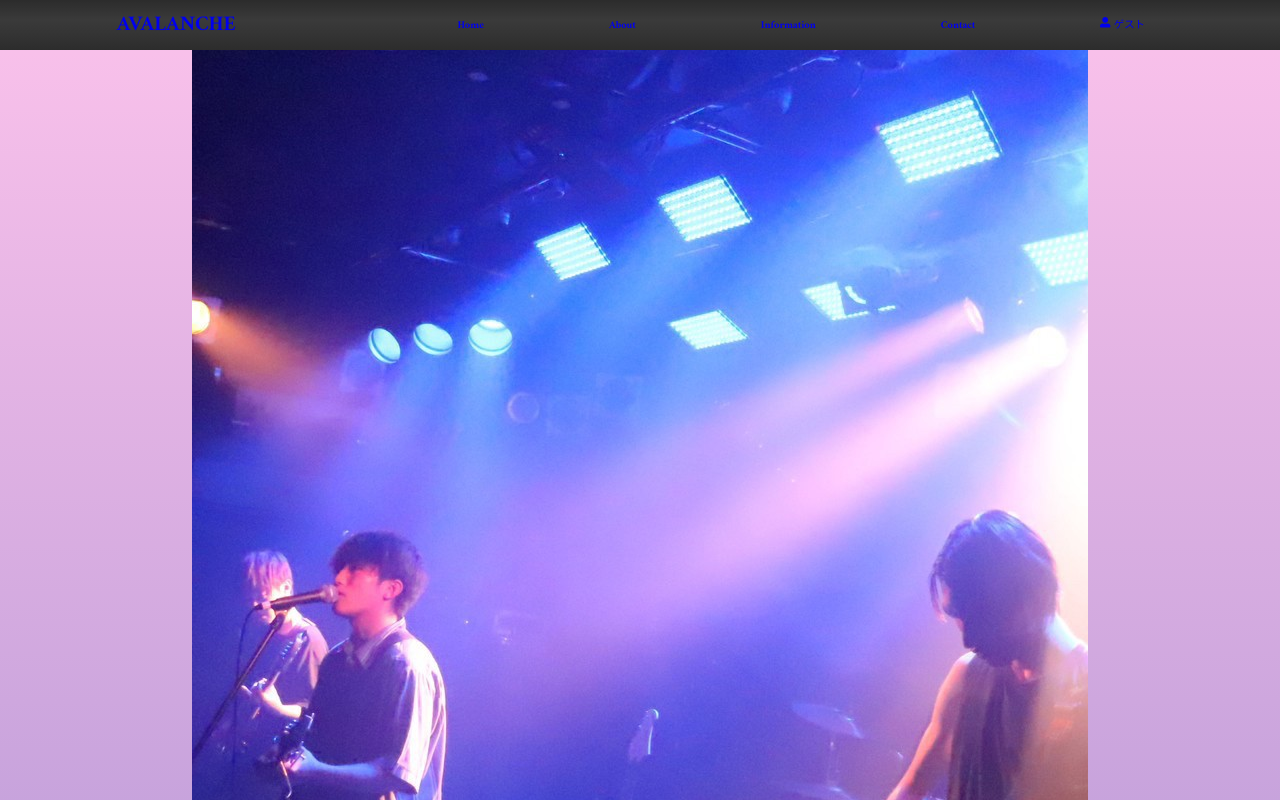
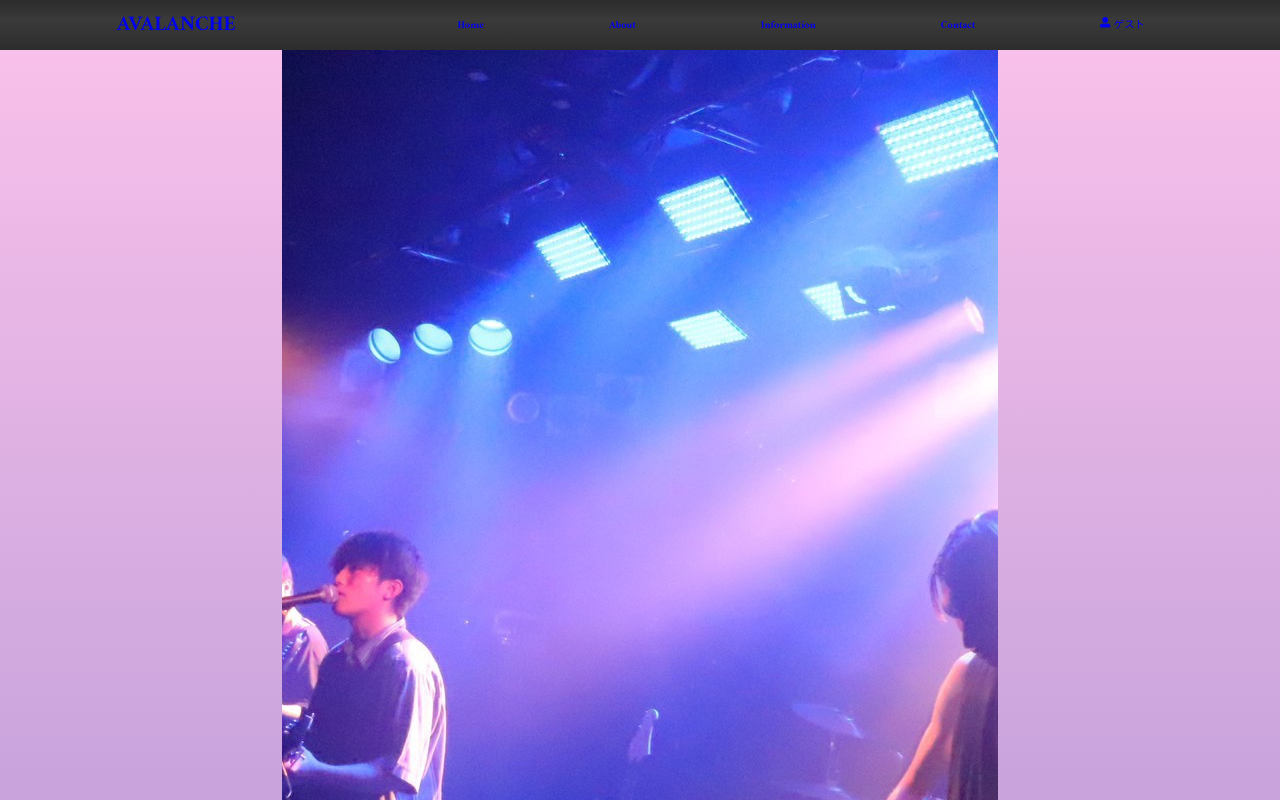
Before and after one commit to SANDAY-JS/avalanche, a Next.js app: page /information in a window 1280 px wide. Shown: the top 800 px of the page. Built offline with nearby package versions, Linux system fonts and the light colour scheme; no server answers.

Commit message:
Arranged Design of Information Page

```diff
--- a/styles/pages/Information.module.css
+++ b/styles/pages/Information.module.css
@@ -51,11 +51,15 @@
   font-weight: 800;
 }
 
-@media screen and (min-width: 768px) {
+@media screen and (min-width: 769px) {
   .information > figure > img {
     width: 70%;
   }
   .information {
     padding-bottom: 3rem;
   }
+  .information > figure {
+    width: 80%;
+    margin: 0 auto;
+  }
 }
```
